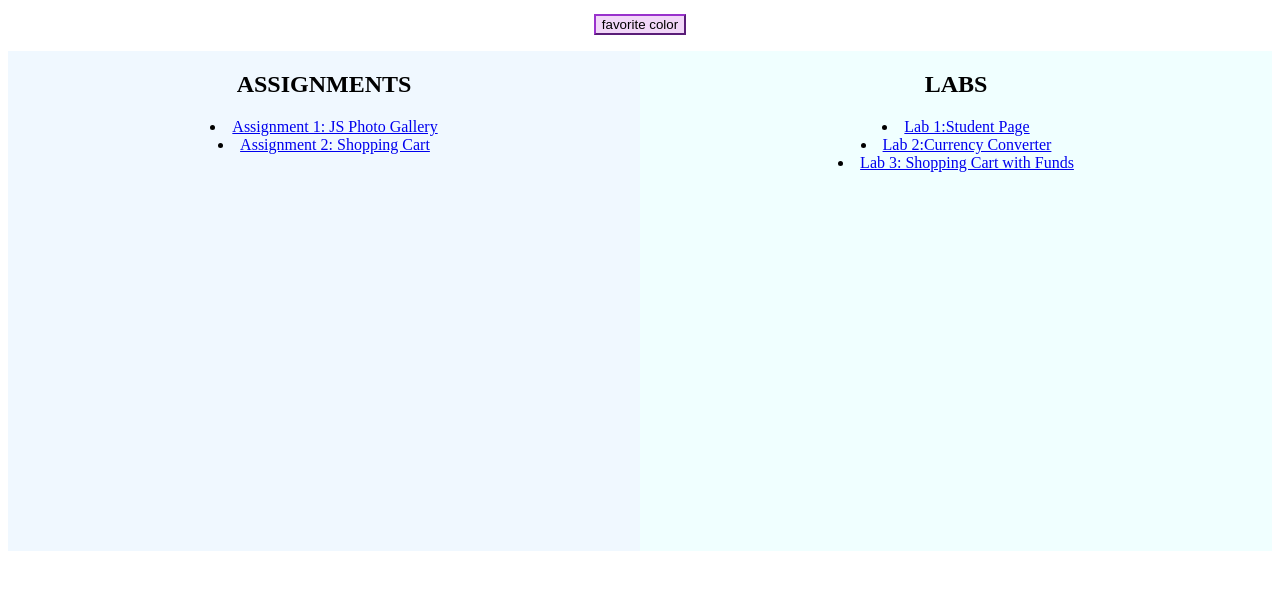
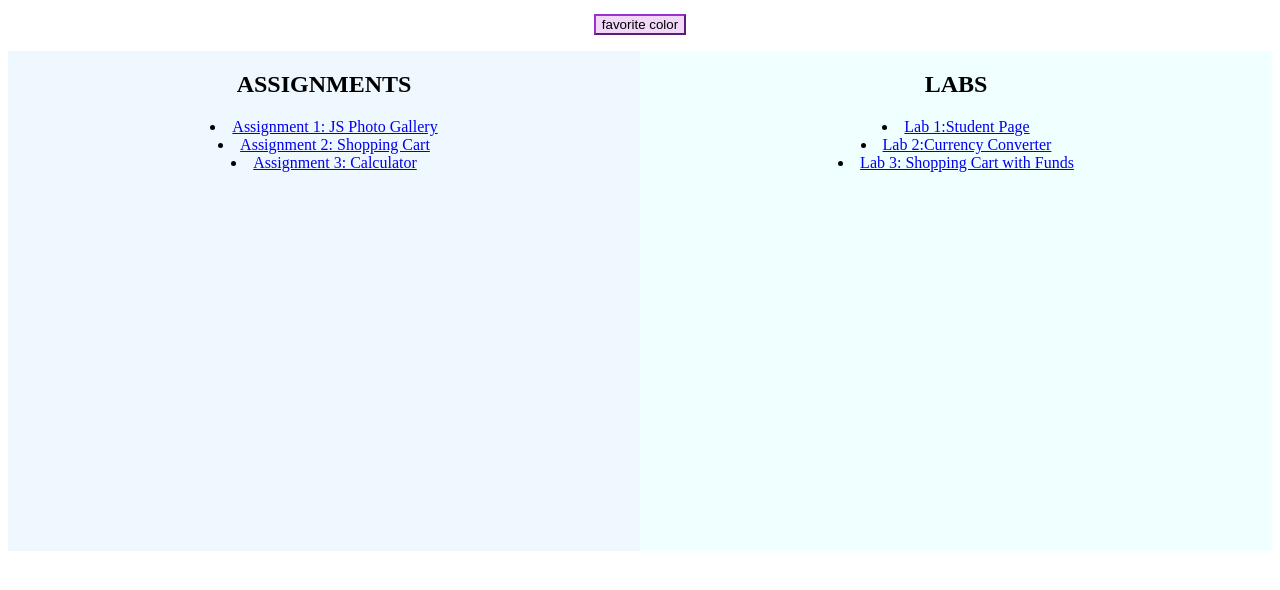
Before and after one commit to uscwebdev/itp301-submissions-michellenyu, a plain HTML site: page index.html in a window 1280 px wide. Shown: the part 100-690 px from the top of the page. Drawn offline with Linux system fonts and the light colour scheme.

Commit message:
Update index.html

```diff
--- a/index.html
+++ b/index.html
@@ -34,6 +34,7 @@
             <div class="column" style="background-color:aliceblue"><h2>ASSIGNMENTS</h2>
                 <li><a href="assignment_01.html">Assignment 1: JS Photo Gallery</a></li>
                 <li><a href="assignment_02 shopping cart.html">Assignment 2: Shopping Cart</a></li>
+                <li><a href="assignment_03/calculator.html">Assignment 3: Calculator</a> </li>
             </div>
             <div class="column" style="background-color:azure"><h2>LABS</h2>
                 <li><a href="index.html">Lab 1:Student Page</a></li>
```
